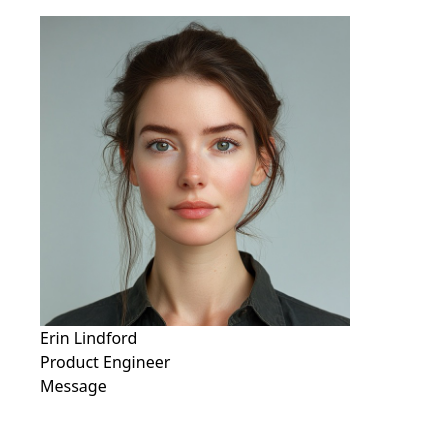
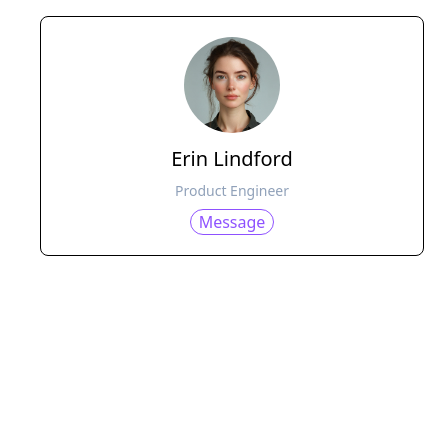
Before and after one commit to psy0821-k/learn-tailwind-vite, a website built with Vite: page src/utility-classes.html in a window 390 px wide. Shown: the part 124-558 px from the top of the page, 424 px wide, since content can reach past the window. Built offline with nearby package versions, Linux system fonts and the light colour scheme; a web font is replaced by a local one.

Commit message:
mobile-layout

```diff
--- a/src/utility-classes.html
+++ b/src/utility-classes.html
@@ -19,12 +19,18 @@
     <a href="/index.html">메인 페이지 이동</a>
     <br />
     <h1 class="my-5 text-3xl font-bold text-blue-950">유틸리티 클래스</h1>
-    <figure>
-      <img src="./assets/images/character-01.jpg" alt="" />
-      <figcaption>
-        <p>Erin Lindford</p>
-        <p>Product Engineer</p>
-        <button type="button">Message</button>
+    <figure class="bg-white p-5 rounded-lg border min-w-96">
+      <img
+        class="w-24 h-24 rounded-full mx-auto"
+        src="./assets/images/character-01.jpg"
+        alt=""
+      />
+      <figcaption class="flex flex-col gap-2 items-center mt-3">
+        <p class="text-xl font-medium">Erin Lindford</p>
+        <p class="text-sm text-slate-400">Product Engineer</p>
+        <button type="button" class="border px-2 rounded-full text-violet-500">
+          Message
+        </button>
       </figcaption>
     </figure>
   </body>
```
